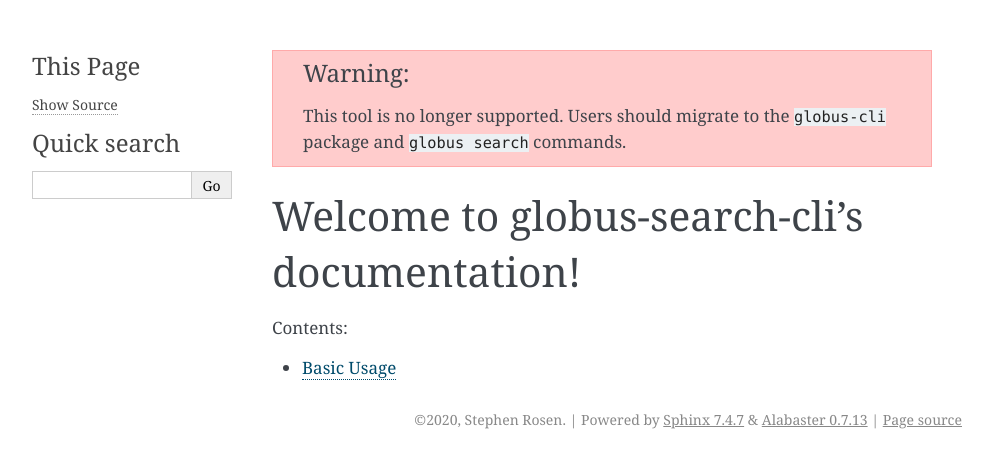
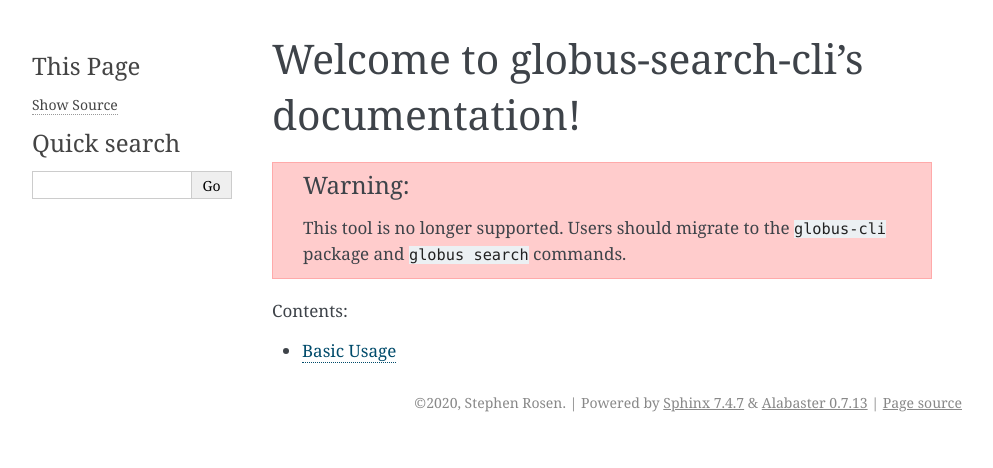
Before and after one commit to globus/globus-search-cli, a Sphinx documentation site: the page built from docs/index.rst, in a window 1280 px wide. Shown: the top 468 px of the page, without its empty margins (148-1141 px from the left). Built offline with Sphinx 7.4.7, drawn with Linux system fonts in a browser that asks for light colours.

Commit message:
Minor doc tweak for warning

```diff
--- a/docs/index.rst
+++ b/docs/index.rst
@@ -1,10 +1,10 @@
+Welcome to globus-search-cli's documentation!
+=============================================
+
 .. warning::
 
     This tool is no longer supported. Users should migrate to the
     ``globus-cli`` package and ``globus search`` commands.
-
-Welcome to globus-search-cli's documentation!
-=============================================
 
 .. toctree::
    :maxdepth: 1
```
